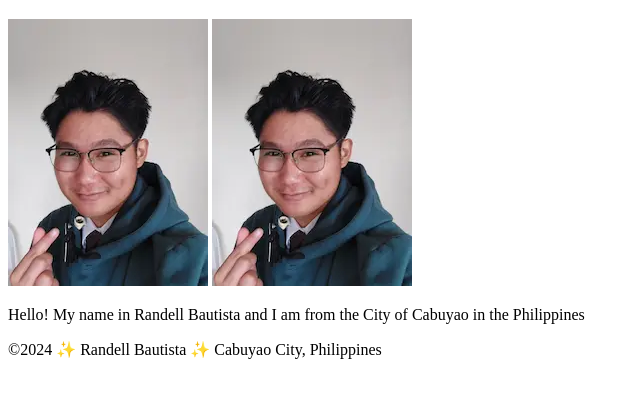
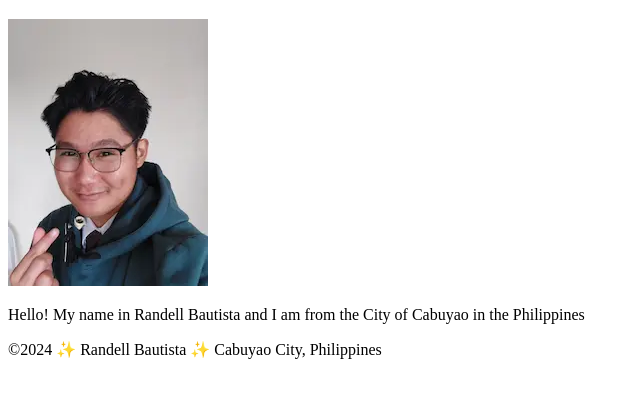
Before and after one commit to areyendiielel/wdd130-1, a plain HTML site: page index.html in a window 1280 px wide. Shown: the part 87-484 px from the top of the page, without its empty margins (0-640 px from the left). Drawn offline with Linux system fonts and the light colour scheme.

Commit message:
Update index.html

```diff
--- a/index.html
+++ b/index.html
@@ -16,7 +16,6 @@
         <main>
             <h1> Randell Bautista | WDD 130</h1>
             <img src="images/profile.webp" alt="Hello, my names is Randell Bautista" width="200">
-            <img src="images/profile.webp" alt="Hello, my names is Randell Bautista" width="200">
             <p>Hello! My name in Randell Bautista and I am from the City of Cabuyao in the Philippines</p>
         </main>
         <footer>
```
